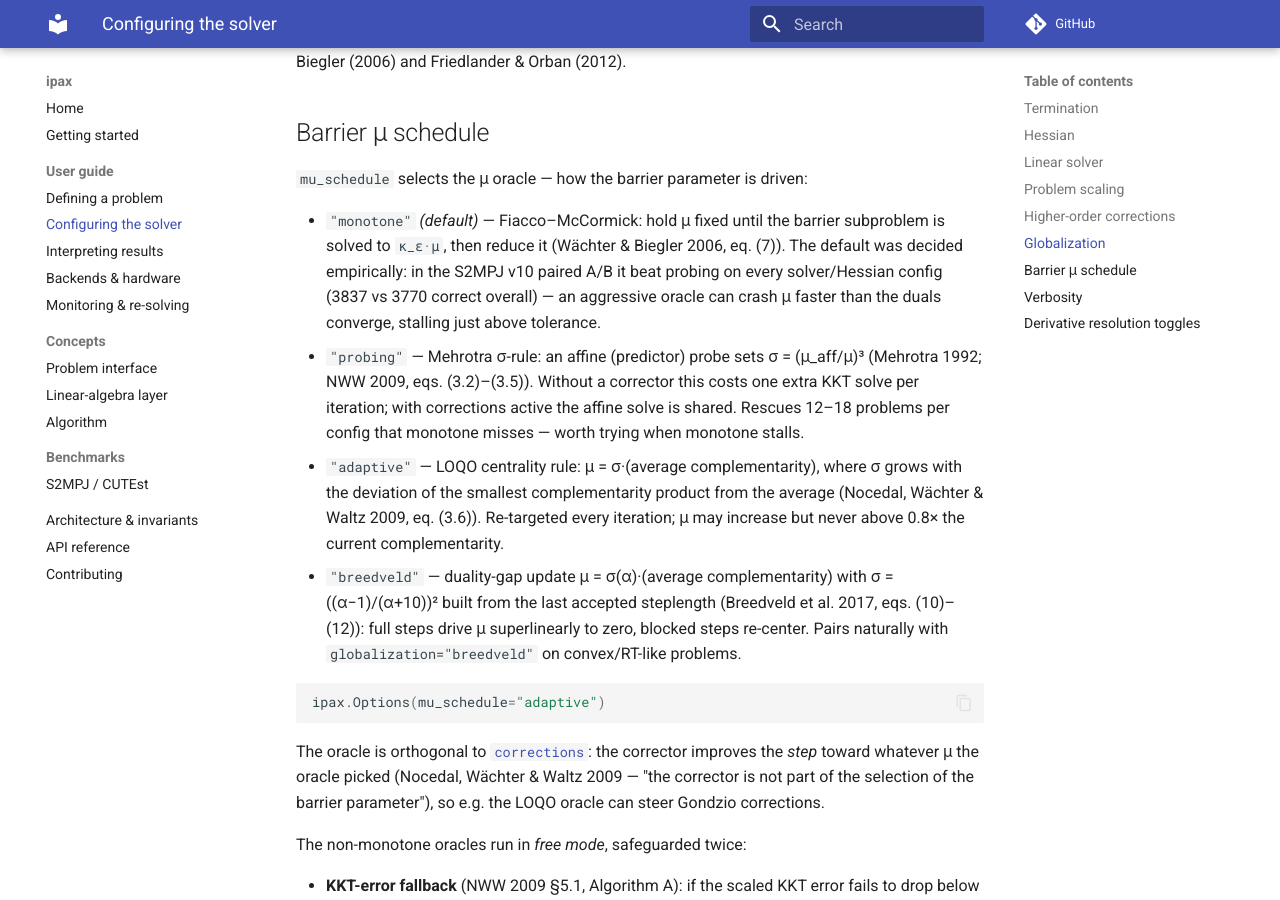
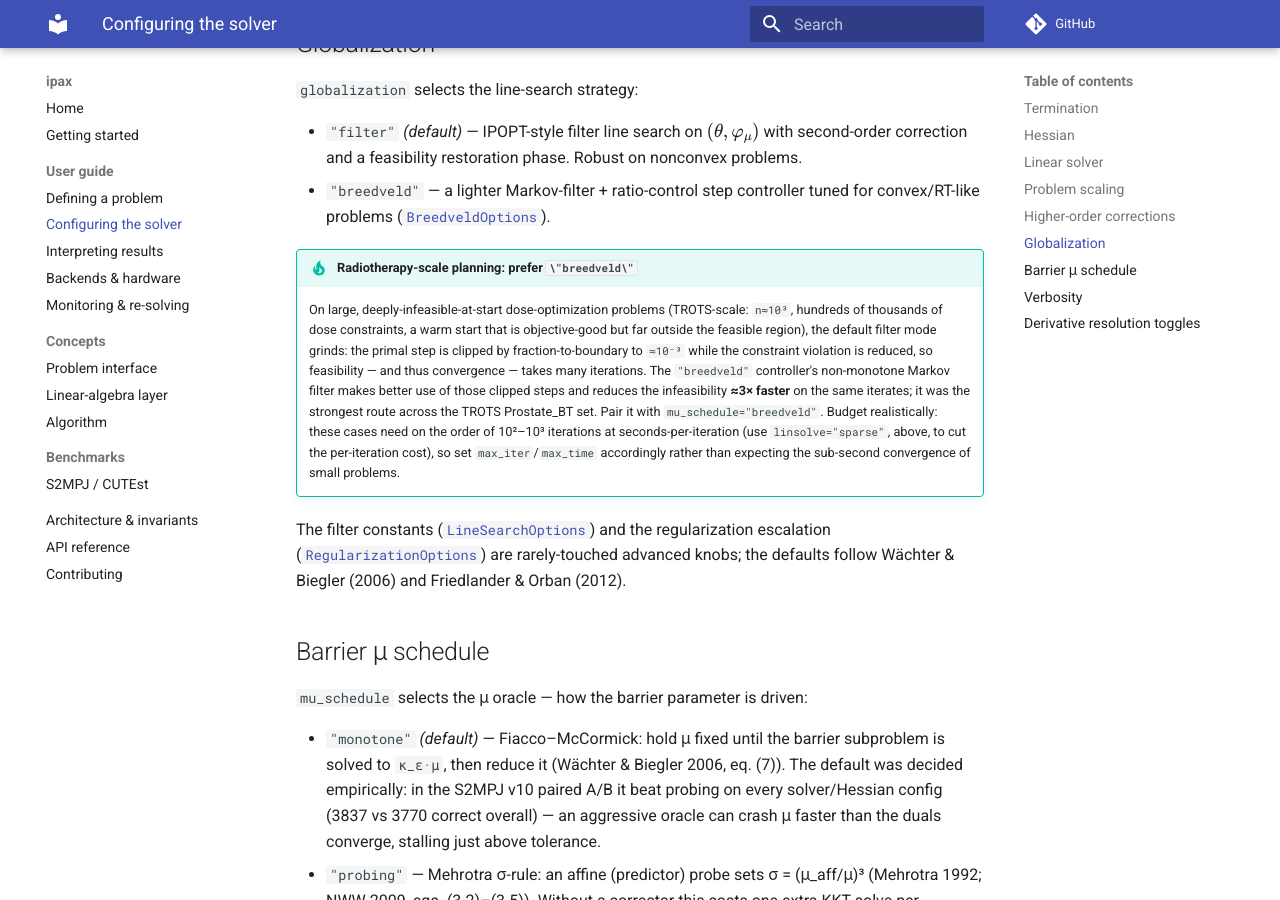
Before and after one commit to wahln/ipax, an MkDocs documentation site: the page built from docs/guide/options.md, in a window 1280 px wide and 900 px high, scrolled down 4366 px. Built offline with MkDocs 1.6.1 and Material for MkDocs 9.7.7, drawn with Linux system fonts in a browser that asks for light colours; comment, search, counter and statistics services are not loaded; some of the changed text lies outside the part shown.

Commit message:
docs(guide): RT-scale routing + globalization guidance (TROTS findings)
Two measured, zero-risk recommendations from the TROTS-at-scale
investigation, documented rather than baked into the auto defaults
(changing linsolve="auto" or globalization defaults would reroute
basin-sensitive tall S2MPJ problems and needs the full sweep gate).

linsolve="sparse" for very tall + sparse Jacobians: auto routes <1e4
vars to the dense condensed solve, which forms the n x n Gram by dense
accumulation over the rows (O(m n^2)). For the RT dose regime (n~1e3,
m~1e5-1e6, ~few% dense) the sparse normal-equations form (already the
kkt_route="auto" pick on linsolve="sparse") is markedly cheaper --
measured 13.8s -> 4.6s/iter (3x) on a TROTS proton case (n=1080,
m=369445, 5% dense). Crossover is density, not shape.

globalization="breedveld" for RT planning: on large deeply-infeasible
dose problems the filter mode's primal step is fraction-to-boundary
clipped to ~1e-3 during feasibility reduction, so convergence takes many
iterations. Breedveld's non-monotone Markov filter cuts the infeasibility
~3x faster on the same iterates and was the strongest route across the
Prostate_BT set. Includes a realistic-budget note (1e2-1e3 iters at
seconds each).

Co-Authored-By: Claude Opus 4.8 <noreply@anthropic.com>

```diff
--- a/docs/guide/options.md
+++ b/docs/guide/options.md
@@ -132,6 +132,20 @@ route additionally needs COO structure and a backend sparse adapter. See
 [Backends & hardware](backends.md). Krylov tolerances and the preconditioner are
 in [`KrylovOptions`](../reference.md#ipax.options.KrylovOptions).
 
+!!! tip "Very tall problems (`m ≫ n`) with a sparse Jacobian: prefer `\"sparse\"`"
+    `"auto"` routes any problem under ~10⁴ variables to the dense condensed
+    solve, which forms the `n×n` Gram `∇gᵀΣ∇g` by dense accumulation over the
+    Jacobian's rows — `O(m·n²)`. When the inequality Jacobian is both very tall
+    and *sparse* (the radiotherapy dose-influence regime: `n≈10³`, `m≈10⁵`–`10⁶`,
+    a few-percent-dense matrix), forming that Gram sparsely instead is markedly
+    cheaper. Set `linsolve="sparse"` — with the default `kkt_route="auto"` it
+    condenses to the `n×n` normal-equations form and skips the dense
+    accumulation. Measured on a TROTS proton case (`n=1080`, `m=369445`, ∇g
+    ≈5% dense): **13.8 s → 4.6 s per iteration (3×)**. The crossover is the
+    Jacobian's density, not just its shape; for a *dense* tall Jacobian the
+    dense route is faster, so this is a hint for the sparse-tall case, not a
+    blanket rule.
+
 ## Problem scaling
 
 Badly scaled problems converge faster with gradient-based auto-scaling (IPOPT's
@@ -180,6 +194,21 @@ bounds, so they never hurt there. Tune Gondzio via
   restoration phase. Robust on nonconvex problems.
 - `"breedveld"` — a lighter Markov-filter + ratio-control step controller tuned
   for convex/RT-like problems ([`BreedveldOptions`](../reference.md#ipax.options.BreedveldOptions)).
+
+!!! tip "Radiotherapy-scale planning: prefer `\"breedveld\"`"
+    On large, deeply-infeasible-at-start dose-optimization problems (TROTS-scale:
+    `n≈10³`, hundreds of thousands of dose constraints, a warm start that is
+    objective-good but far outside the feasible region), the default filter mode
+    grinds: the primal step is clipped by fraction-to-boundary to `≈10⁻³` while
+    the constraint violation is reduced, so feasibility — and thus convergence —
+    takes many iterations. The `"breedveld"` controller's non-monotone Markov
+    filter makes better use of those clipped steps and reduces the infeasibility
+    **≈3× faster** on the same iterates; it was the strongest route across the
+    TROTS Prostate_BT set. Pair it with `mu_schedule="breedveld"`. Budget
+    realistically: these cases need on the order of 10²–10³ iterations at
+    seconds-per-iteration (use `linsolve="sparse"`, above, to cut the
+    per-iteration cost), so set `max_iter`/`max_time` accordingly rather than
+    expecting the sub-second convergence of small problems.
 
 The filter constants
 ([`LineSearchOptions`](../reference.md#ipax.options.LineSearchOptions)) and the
```
